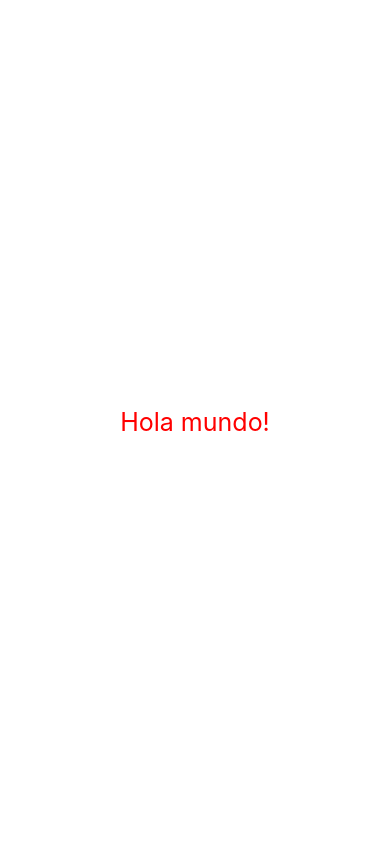
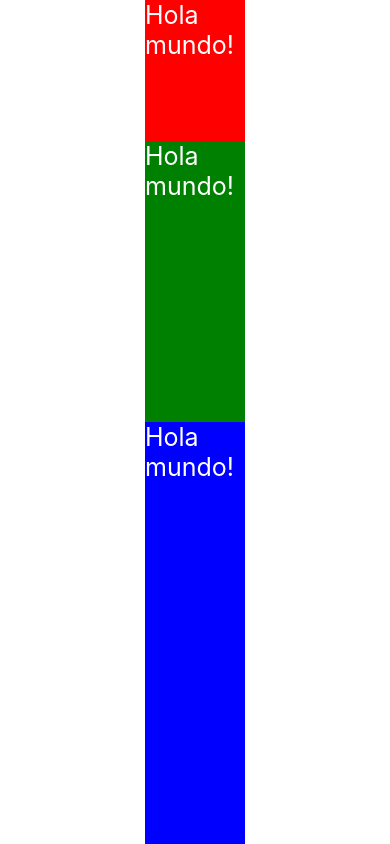
Before and after one commit to eraldovicente/Curso_React_Native_Sin_Frontera, a React Native app in the folder holamundo/: screen / in a window 390 px wide. Built offline with nearby package versions, Linux system fonts and the light colour scheme.

Commit message:
Dimensiones con flex

```diff
--- a/holamundo/App.js
+++ b/holamundo/App.js
@@ -5,7 +5,7 @@
   Text,
 } from 'react-native';
 
-const Texto = ( ) => {
+const Texto = ({ style }) => {
 
   const [texto, setTexto] = useState("Hola mundo!");
 
@@ -14,7 +14,7 @@
   }
 
   return (
-    <Text style={styles.text} onPress={actualizaTexto}>{texto}</Text>
+    <Text style={[styles.text, style]} onPress={actualizaTexto}>{texto}</Text>
   )
 }
 
@@ -22,7 +22,9 @@
   return (
     <>
       <View style={styles.container}>
-        <Texto/>
+        <Texto style={styles.red} />
+        <Texto style={styles.green} />
+        <Texto style={styles.blue} />
       </View>
 
     </>
@@ -31,8 +33,22 @@
 
 const styles = StyleSheet.create({
   text: {
-    color: 'red',
-    fontSize: 25
+    color: 'white',
+    fontSize: 25,
+    height: 100,
+    width: 100
+  },
+  red: {
+    flex: 1,
+    backgroundColor: 'red'
+  },
+  green: {
+    flex: 2,
+    backgroundColor: 'green'
+  },
+  blue: {
+    flex: 3,
+    backgroundColor: 'blue'
   },
   container: {
     flex: 1,
```
